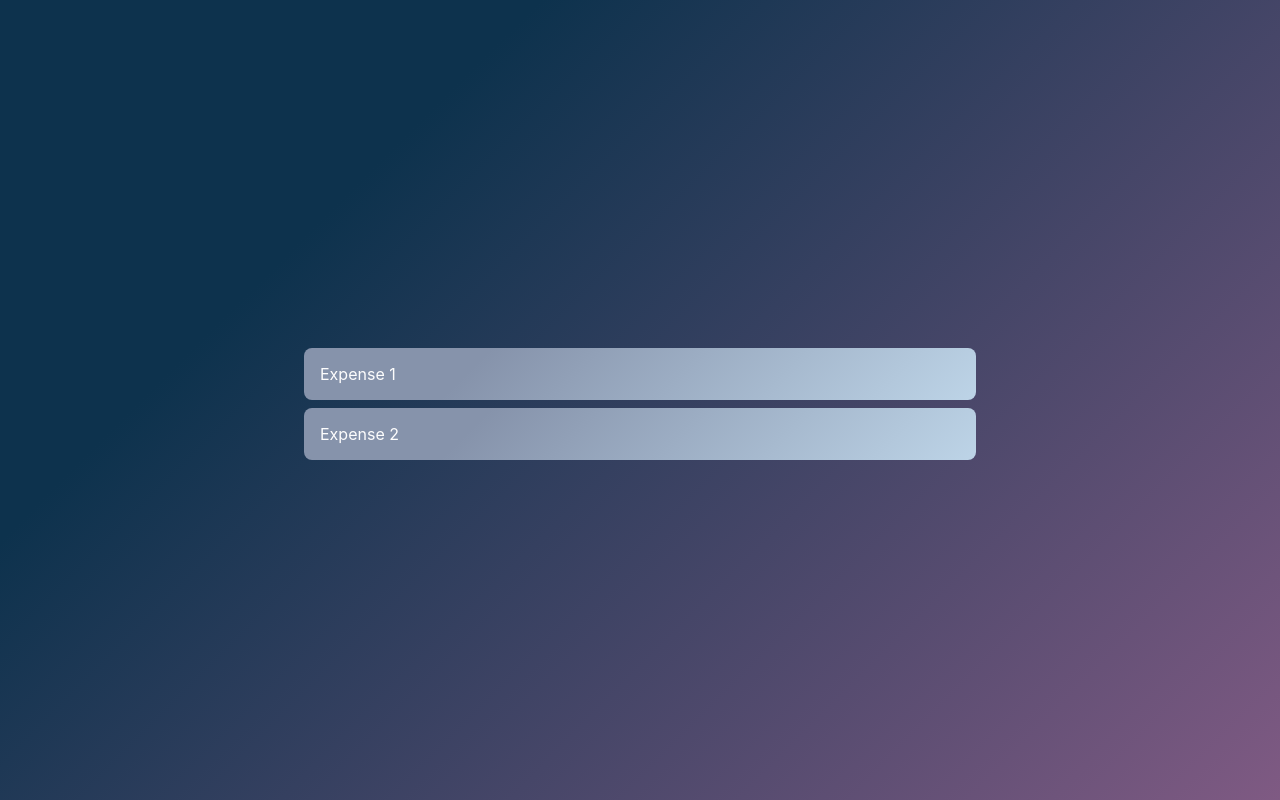
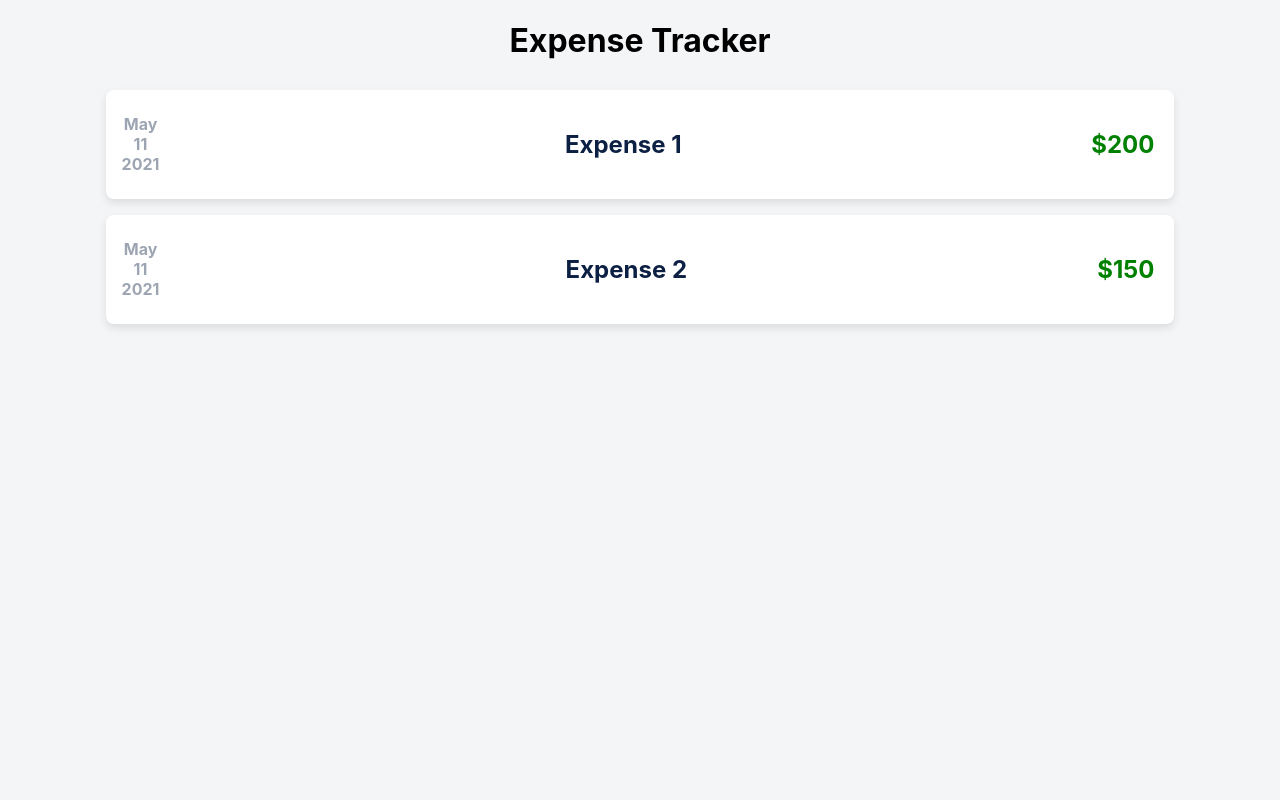
Before and after one commit to jeevakalaiselvam/react-expense-tracker, a React (Create React App) app: page / in a window 1280 px wide. Built offline with nearby package versions, Linux system fonts and the light colour scheme.

Commit message:
Sample Data working

```diff
--- a/src/App.css
+++ b/src/App.css
@@ -1,10 +1,14 @@
+html {
+    display: flex;
+    justify-content: center;
+    height: 100vh;
+    background-color: #f4f5f7;
+}
 .App {
     display: flex;
+    align-items: center;
     justify-content: center;
-    align-items: center;
     flex-direction: column;
-    width: 100vw;
-    height: 100vh;
-    background-color: #7f5a83;
-    background-image: linear-gradient(315deg, #7f5a83 0%, #0d324d 74%);
+    width: 90vw;
+    background-color: #f4f5f7;
 }
--- a/src/App.js
+++ b/src/App.js
@@ -3,18 +3,20 @@ import ExpenseItem from "./components/ExpenseItem";
 
 function App() {
     const expenses = [
-        { id: 1, name: "Expense 1", date: new Date() },
-        { id: 2, name: "Expense 2", date: new Date() },
+        { id: 1, name: "Expense 1", date: new Date(), amount: 200 },
+        { id: 2, name: "Expense 2", date: new Date(), amount: 150 },
     ];
 
     return (
         <div className="App">
+            <h1>Expense Tracker</h1>
             {expenses.map((expense) => {
                 return (
                     <ExpenseItem
                         name={expense.name}
                         key={expense.id}
                         date={expense.date}
+                        amount={expense.amount}
                     ></ExpenseItem>
                 );
             })}
--- a/src/components/ExpenseItem.css
+++ b/src/components/ExpenseItem.css
@@ -1,14 +1,40 @@
 .expense {
     padding: 1rem;
-    width: 50%;
-    color: #fdfdfd;
+    color: rgb(148, 134, 134);
     border-radius: 0.5rem;
-    margin-top: 0.5rem;
-    background-color: #bdd4e7;
-    background-image: linear-gradient(315deg, #bdd4e7 0%, #8693ab 74%);
+    margin: 0.5rem 1rem;
+    background-color: #ffffff;
+    width: 90%;
+    display: flex;
+    justify-content: space-between;
+    align-items: center;
+    box-shadow: 0 4px 8px 0 rgba(1, 1, 1, 0.1);
 }
 
 .expense:hover {
     cursor: pointer;
     transform: scale(0.99);
 }
+
+.title {
+    color: #0c2044;
+}
+
+.date {
+    color: #9da5b3;
+    display: flex;
+    justify-content: center;
+    align-items: center;
+    flex-direction: column;
+}
+
+.date-data {
+    font-size: 1rem;
+    font-weight: bold;
+}
+
+.amount {
+    color: green;
+    padding: 0.25rem;
+    border-radius: 2rem;
+}
--- a/src/components/ExpenseItem.js
+++ b/src/components/ExpenseItem.js
@@ -1,7 +1,23 @@
 import "./ExpenseItem.css";
 
-function ExpenseItem({ name }) {
-    return <div className="expense">{name}</div>;
+function ExpenseItem(props) {
+    const name = props.name;
+    const amount = props.amount;
+    const month = props.date.toLocaleString("en-US", { month: "long" });
+    const day = props.date.toLocaleString("en-US", { day: "2-digit" });
+    const year = props.date.getFullYear();
+
+    return (
+        <div className="expense">
+            <div className="date">
+                <div className="date-data">{month}</div>
+                <div className="date-data">{day}</div>
+                <div className="date-data">{year}</div>
+            </div>
+            <h2 className="title">{name}</h2>
+            <h2 className="amount">${amount}</h2>
+        </div>
+    );
 }
 
 export default ExpenseItem;
```
